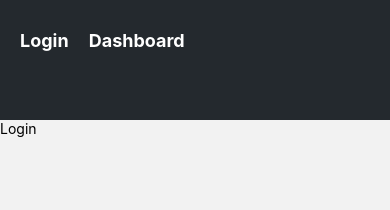
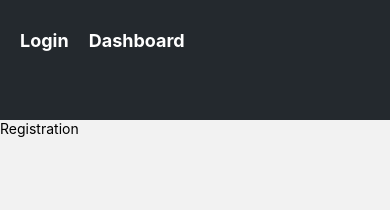
Before and after one commit to asolharo/piggyBank, a React Native app in the folder frontend-piggyBank/: screen /Registration in a window 390 px wide. Shown: the top 210 px of the page. Built offline with nearby package versions, Linux system fonts and the light colour scheme.

Commit message:
Added registration route

```diff
--- a/frontend-piggyBank/App.js
+++ b/frontend-piggyBank/App.js
@@ -4,6 +4,7 @@ import { useFonts } from 'expo-font';
 import Login from './screens/Login';
 import Dashboard from './screens/Dashboard';
 import AppBar from './components/AppBar';
+import Registration from './components/Registration';
 
 // Initialize the navigation object
 const Stack = createStackNavigator();
@@ -22,6 +23,13 @@ const App = () => {
           }}
         />
         <Stack.Screen
+          name='Registration'
+          component={Registration}
+          options={{
+            header: props => <AppBar {...props} />
+          }}
+        />
+        <Stack.Screen
           name='Dashboard'
           component={Dashboard}
           options={{
--- /dev/null
+++ b/frontend-piggyBank/components/Registration.jsx
@@ -0,0 +1,12 @@
+import { View, Text } from 'react-native'
+import React from 'react'
+
+const Registration = () => {
+  return (
+    <View>
+      <Text>Registration</Text>
+    </View>
+  )
+}
+
+export default Registration
```
